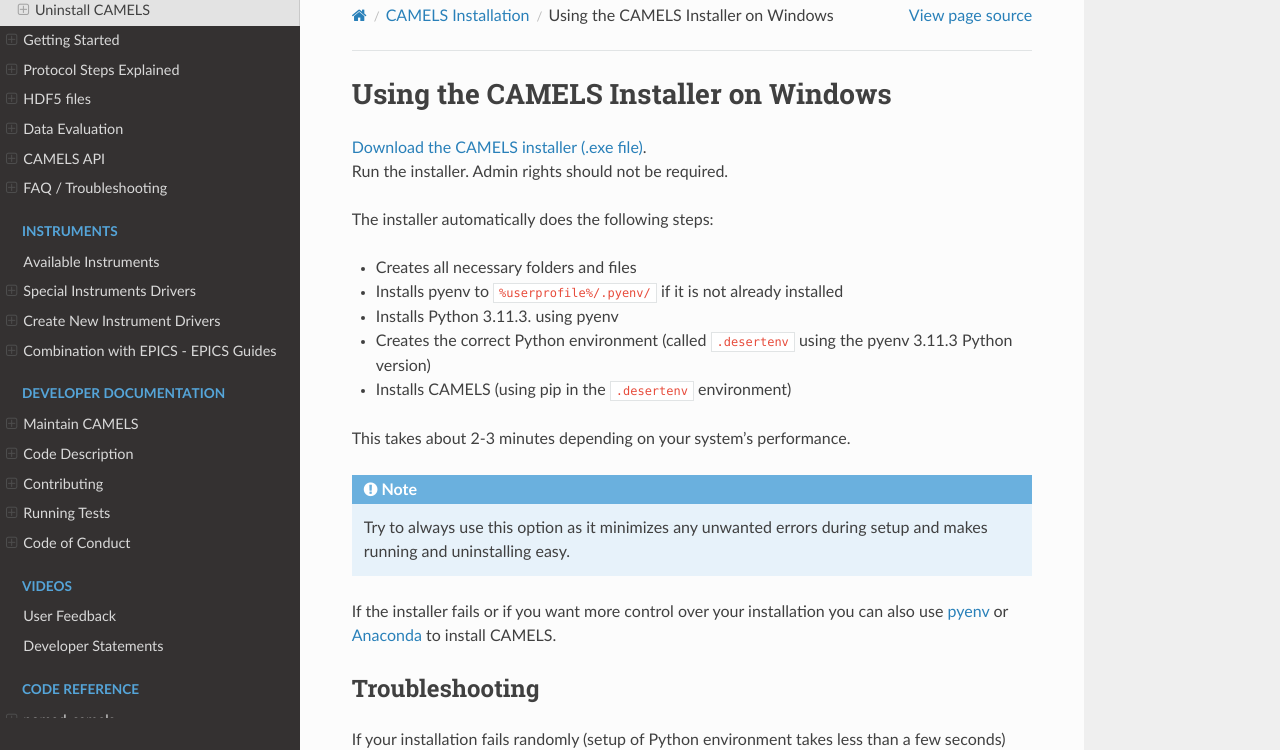
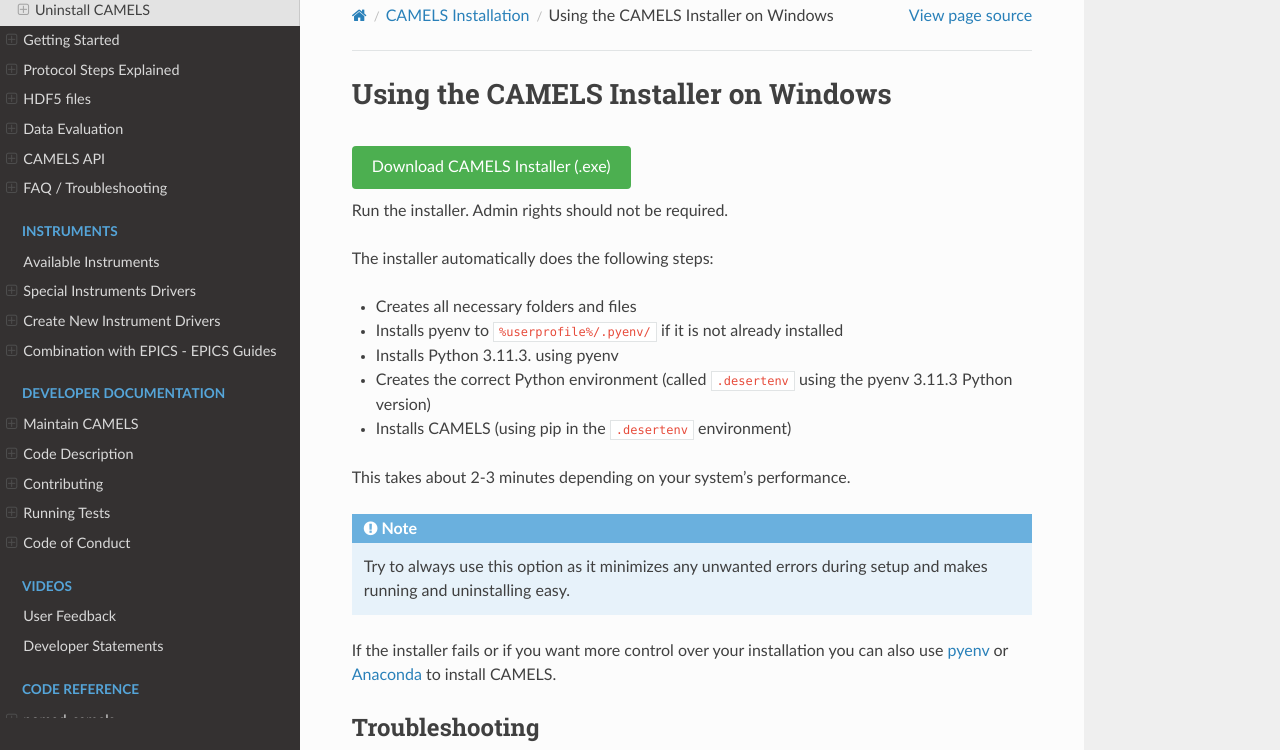
Before and after one commit to FAU-LAP/NOMAD-CAMELS, a Sphinx documentation site: the page built from docs/source/doc/installation/installation_installer.md, in a window 1280 px wide and 900 px high, cut to the strip 150-900 px from the top of the window. Built offline with Sphinx 7.4.7 and the Read the Docs theme 3.1.0, drawn with Linux system fonts in a browser that asks for light colours; pages that are not in the unit, such as notebooks, are missing from menus; the version number is read from the project's files by our own code.

Commit message:
installer download button added

```diff
--- a/docs/source/doc/installation/installation_installer.md
+++ b/docs/source/doc/installation/installation_installer.md
@@ -1,5 +1,8 @@
 # Using the CAMELS Installer on Windows
-[Download the CAMELS installer (.exe file)](https://raw.githubusercontent.com/A-D-Fuchs/CAMELS_installer/main/Output/NOMAD-CAMELS_installer.exe).\
+<a href="https://raw.githubusercontent.com/A-D-Fuchs/CAMELS_installer/main/Output/NOMAD-CAMELS_installer.exe" target="_blank" rel="noopener noreferrer" style="display: inline-block; padding: 12px 20px; background-color: #4CAF50; color: white; text-align: center; text-decoration: none; font-size: 16px; border-radius: 4px; margin: 10px 0;">
+    Download CAMELS Installer (.exe)
+</a>
+
 Run the installer. Admin rights should not be required.
 
 The installer automatically does the following steps:
```
